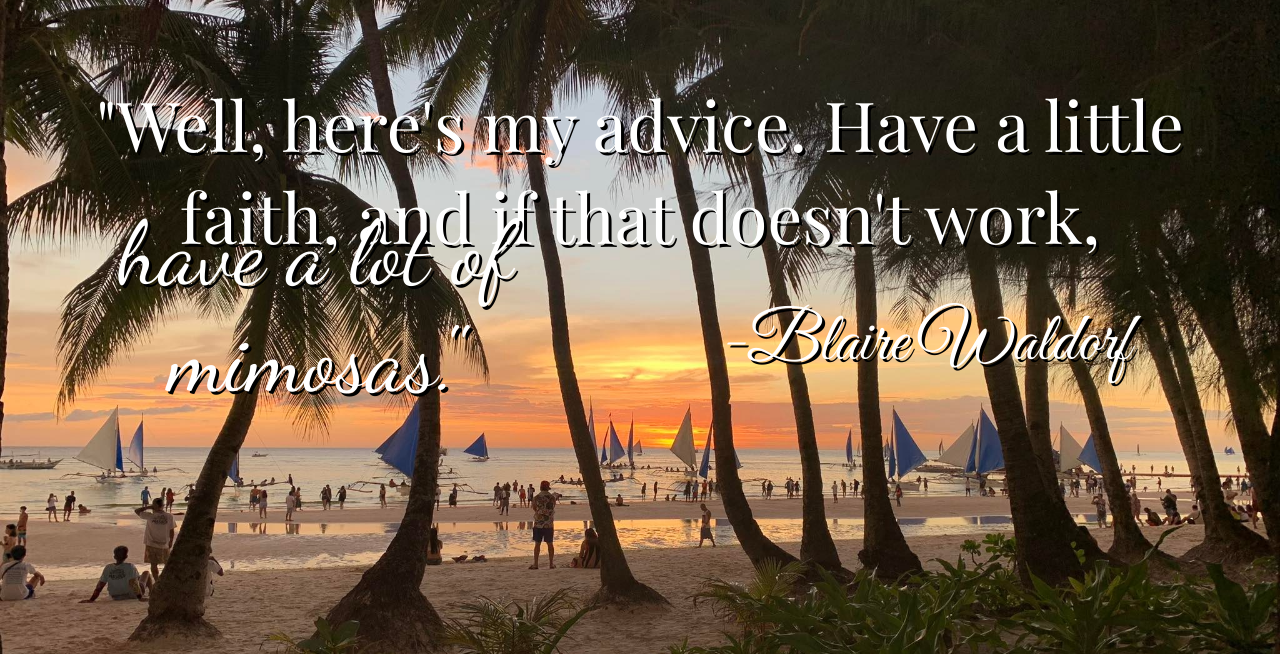
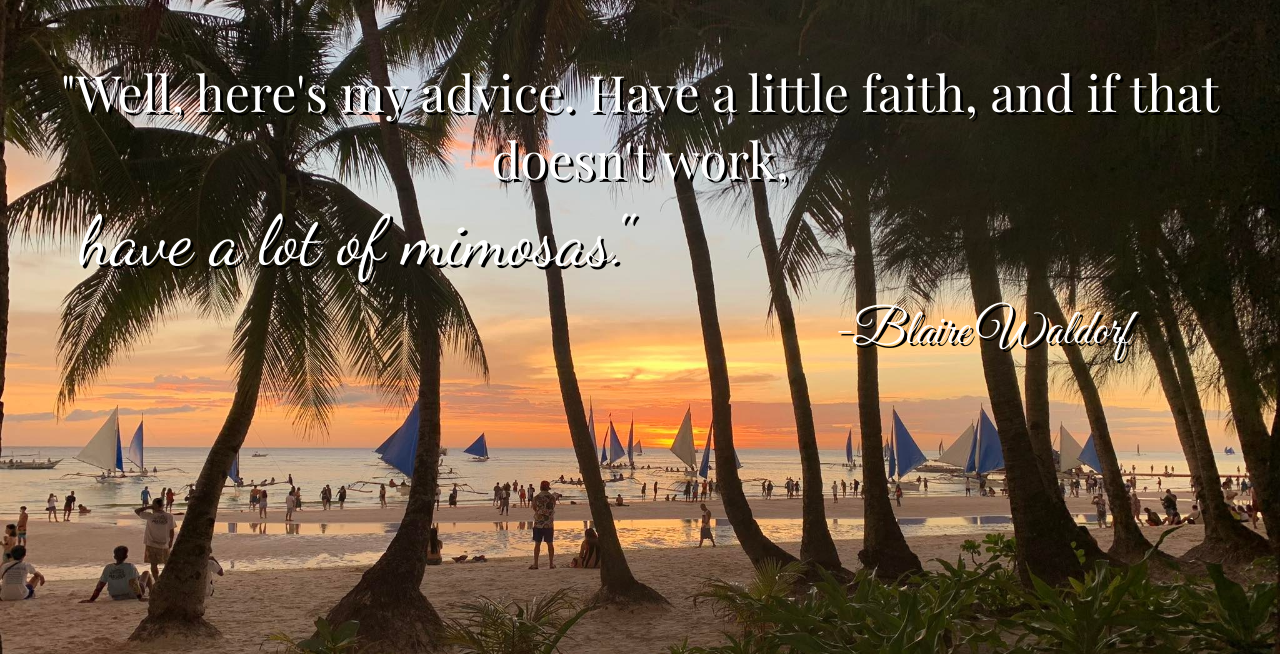
Before and after one commit to Jirqls/learningtask, a PHP site: page /LT4/index.html in a window 1280 px wide. Shown: the top 654 px of the page. Run offline with PHP 8.4, Linux system fonts and the light colour scheme; some web fonts are replaced.

Commit message:
Update stylesheet.css

```diff
--- a/LT4/stylesheet.css
+++ b/LT4/stylesheet.css
@@ -13,7 +13,7 @@ body{
                 border: 2px solid transparent;
             }
                p{
-                font-size: 69px;
+                font-size: 50px;
                 color: white;
                 font-style: bold;
                 font-family: 'Playfair Display', serif;
@@ -23,7 +23,7 @@ body{
             }
 
                span{
-                font-size: 69px;
+                font-size: 50px;
                 color: white;
                 font-style: bold;
                    font-family: 'Great Vibes', cursive;
@@ -35,7 +35,7 @@ body{
                    right: 150;
 }
                p2{
-                font-size: 89px;
+                font-size: 69px;
                 color: white;
                 font-style: bold;
                 font-family: 'Dancing Script', cursive;
```
